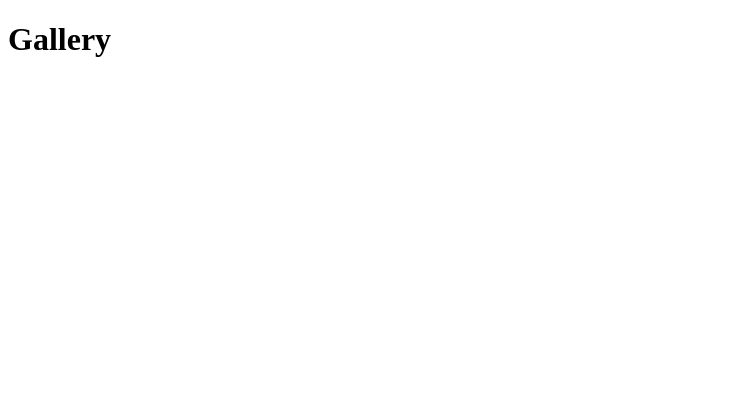
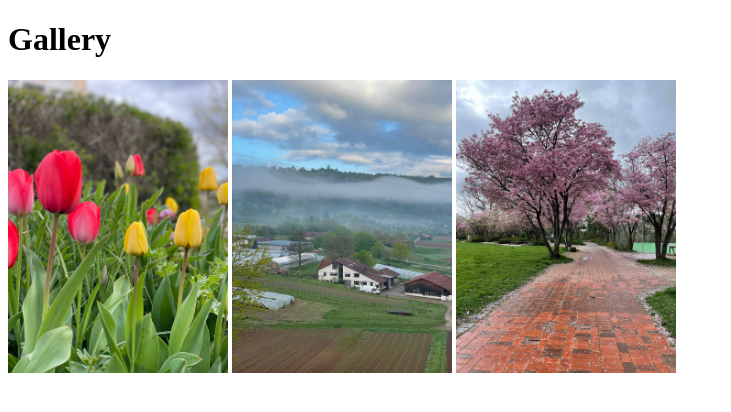
Before and after one commit to AlinaHavrylova/Lessons_3, a plain HTML site: page gallery.html in a window 1280 px wide. Shown: the whole page, without its empty margins (0-731 px from the left). Drawn offline with Linux system fonts and the light colour scheme.

Commit message:
Third commit

```diff
--- a/gallery.html
+++ b/gallery.html
@@ -8,5 +8,8 @@
 </head>
 <body>
     <h1>Gallery</h1>
+    <img width="220" src="./gallery/flowers.jpg" alt="image">
+    <img width="220" src="./gallery/landscape.jpg" alt="image">
+    <img width="220" src="./gallery/trees.jpg" alt="image">
 </body>
 </html>
```
Also changed, not shown: gallery/flowers.jpg (added), gallery/landscape.jpg (added), gallery/trees.jpg (added).
